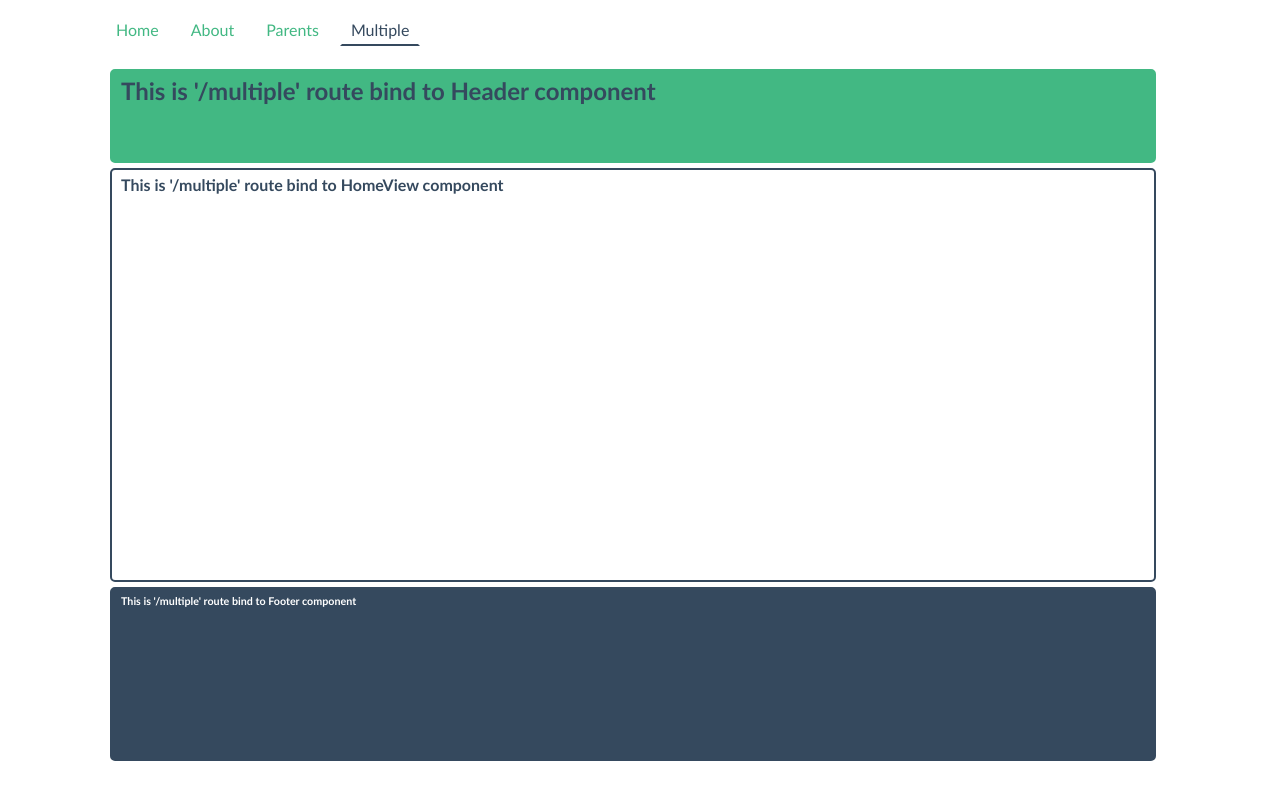
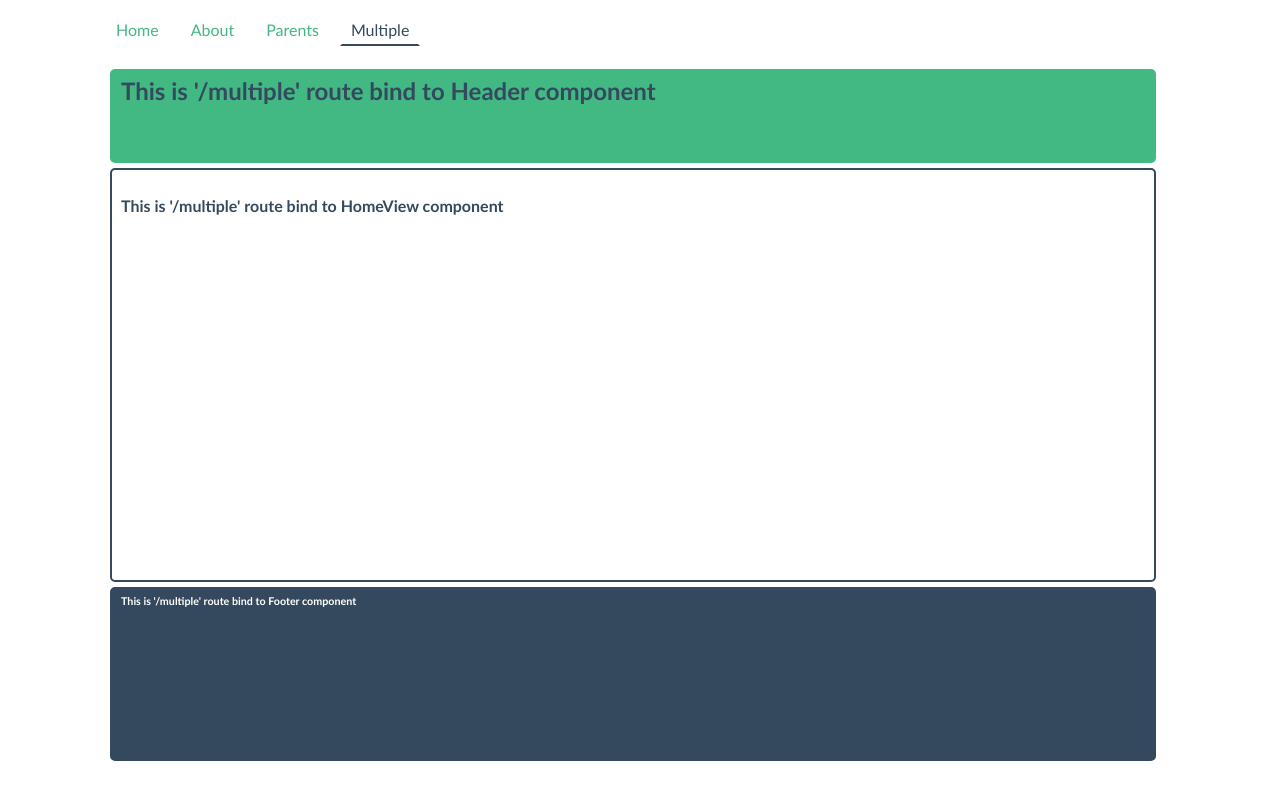
Before and after one commit to sinasedaghat/vue3-template, a Vue app: page /multiple in a window 1280 px wide. Built offline with nearby package versions, Linux system fonts and the light colour scheme.

Commit message:
change some things

```diff
--- a/src/App.vue
+++ b/src/App.vue
@@ -13,6 +13,6 @@ import { RouterLink, RouterView } from 'vue-router'
   </header>
 
   <router-view class="multi-header" name="Header" />
-  <router-view class="multi-home" />
+  <router-view />
   <router-view class="multi-footer" name="Footer" />
 </template>
--- a/src/views/multiple/HomeView.vue
+++ b/src/views/multiple/HomeView.vue
@@ -1,3 +1,5 @@
 <template>
-  <h4>This is '/multiple' route bind to HomeView component</h4>
+  <div class="multi-home">
+    <h4>This is '/multiple' route bind to HomeView component</h4>
+  </div>
 </template>
```
